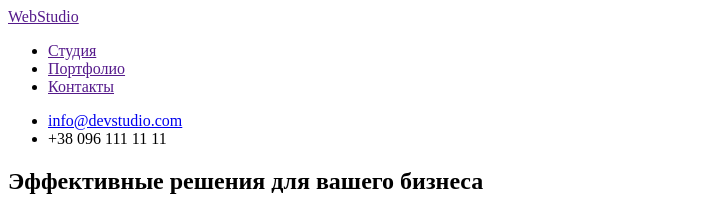
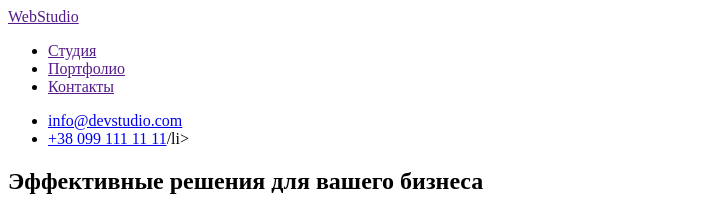
Before and after one commit to dariav-sys/goit-markup-hw-01, a plain HTML site: page index.html in a window 1280 px wide. Shown: the top 212 px of the page, without its empty margins (0-719 px from the left). Drawn offline with Linux system fonts and the light colour scheme.

Commit message:
Оборачивает телефон в ссылку

```diff
--- a/index.html
+++ b/index.html
@@ -18,7 +18,7 @@
 			</nav>
 			<ul>
 				<li><a href="mailto:info@devstudio.com">info@devstudio.com</a></li>
-				<li>+38 096 111 11 11</li>
+				<li><a href="tel:+380991111111">+38 099 111 11 11</a>/li></li>
 			</ul>
 		</header>
 
```
